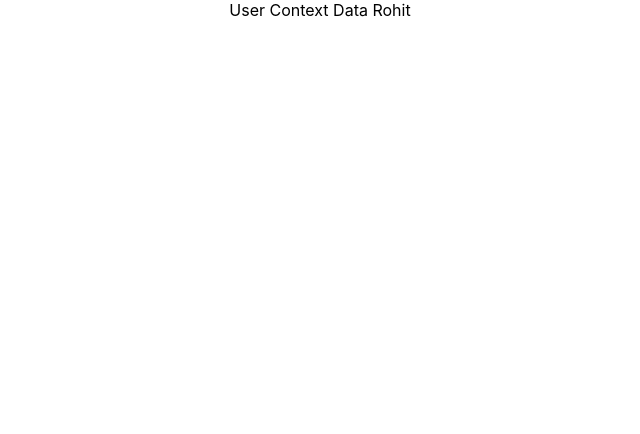
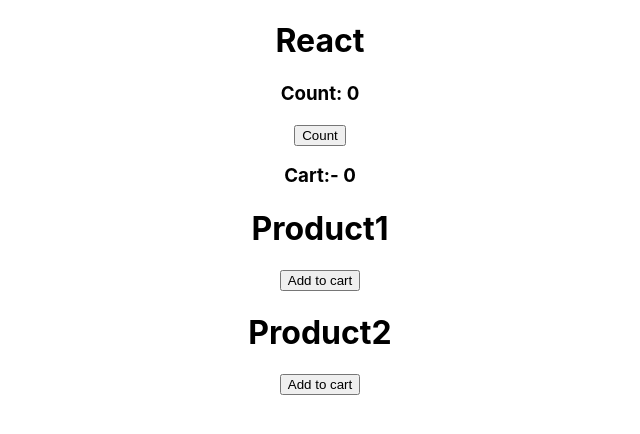
Before and after one commit to Dinesh107/React9AmMay24, a React (Create React App) app: page / in a window 1280 px wide. Shown: the top 434 px of the page, without its empty margins (320-960 px from the left). Built offline with nearby package versions, Linux system fonts and the light colour scheme.

Commit message:
TwelthCommit

```diff
--- a/src/App.js
+++ b/src/App.js
@@ -1,4 +1,4 @@
-import React from 'react';
+import React, { useCallback, useState } from 'react';
 import logo from './logo.svg';
 import './App.css';
 import Welcome from './components/WelcomeFunctionalCompPractice';
@@ -24,16 +24,44 @@
 import HooksCounterWithFuncComp from './components/HooksCounterWithFuncComp';
 import UseEffectPractice from './components/UseEffectPractice';
 import ComponentA from './components/ComponentA';
+import CustomerAdd from './components/CustomerAdd';
+import CustomerView from './components/CustomerView';
+import ProductCallbackPractice from './components/ProductCallbackPractice';
 
 export const UserContext = React.createContext();
 
 function App() {
+
+   const [product, setProduct] = useState(["Product1", "Product2"]);
+   const [count, setCount] = useState(0);
+   const [cart, setCart] = useState(0);
+
+   const addToCart = useCallback(() => {
+      console.log(cart);
+      setCart(cart + 1);
+
+   }, [cart]);
+
   return (
     <div className="App">
 
-      <UserContext.Provider value= {'Rohit'}>
+     <h1>React</h1>
+
+       <div className="product-wrapper">
+            <h3>Count: {count}</h3>
+            <button onClick={() => setCount(count + 1)}> Count </button>
+            <h3>Cart:- {cart}</h3>
+           { product.map((p, i) => {
+                return <ProductCallbackPractice name={p}  addToCart={addToCart} key={i}/>
+           })
+           }
+       </div>
+
+      {/* <CustomerAdd/> */}
+
+      {/* <UserContext.Provider value= {'Rohit'}>
       <ComponentA/>
-      </UserContext.Provider>
+      </UserContext.Provider> */}
 
       {/* <UseEffectPractice/> */}
 
--- /dev/null
+++ b/src/components/CustomerAdd.js
@@ -0,0 +1,31 @@
+import React, { useState } from 'react';
+import CustomerView from './CustomerView';
+
+export default function CustomerAdd() {
+
+   const [input, setInput] = useState("");
+
+   const [customers, setCustomers] = useState([]);
+
+   function addCustomer() {
+
+     if(input) {
+
+        setCustomers((previousState) => [...previousState, input]);
+
+        setInput("");
+
+        console.log(customers);
+
+     }
+
+   }
+    return (
+    <>
+        <h1>Add new Customer</h1>
+        <input type="text" value={input} onChange={(e)=>setInput(e.target.value)}/>
+        <button onClick={addCustomer} >Add</button>
+        <CustomerView  customers={customers}/>
+    </>
+
+)}
--- /dev/null
+++ b/src/components/CustomerView.js
@@ -0,0 +1,15 @@
+import React from "react";
+
+export default function CustomerView({customers}) {
+    return(
+        <>
+          <h3>Customer List</h3>
+          <ul style={{listStyle: 'none'}}>
+            {
+                customers.map((customer) => <li>{customer}</li>)
+            }
+          </ul>
+        </>
+    )
+
+}
--- /dev/null
+++ b/src/components/ProductCallbackPractice.js
@@ -0,0 +1,15 @@
+import React from 'react'
+
+
+const ProductCallbackPractice =  React.memo(({ name, addToCart }) => {
+
+  console.log(`${name} product component is re-rendered`);
+  return (
+    <div className='product' >
+        <h1>{name}</h1>
+        <button onClick={addToCart} >Add to cart</button>
+    </div>
+  )
+})
+
+export default ProductCallbackPractice
```
